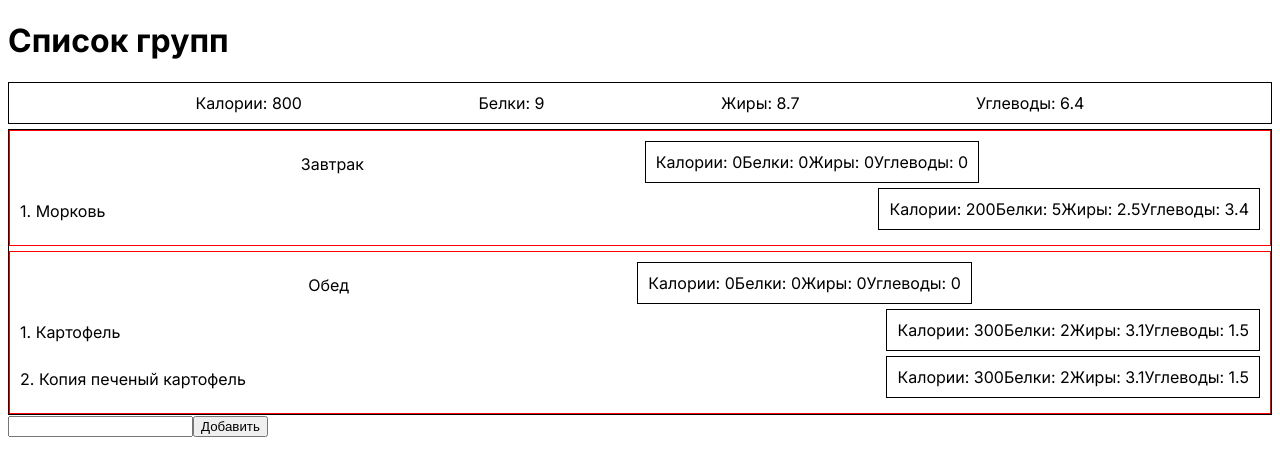
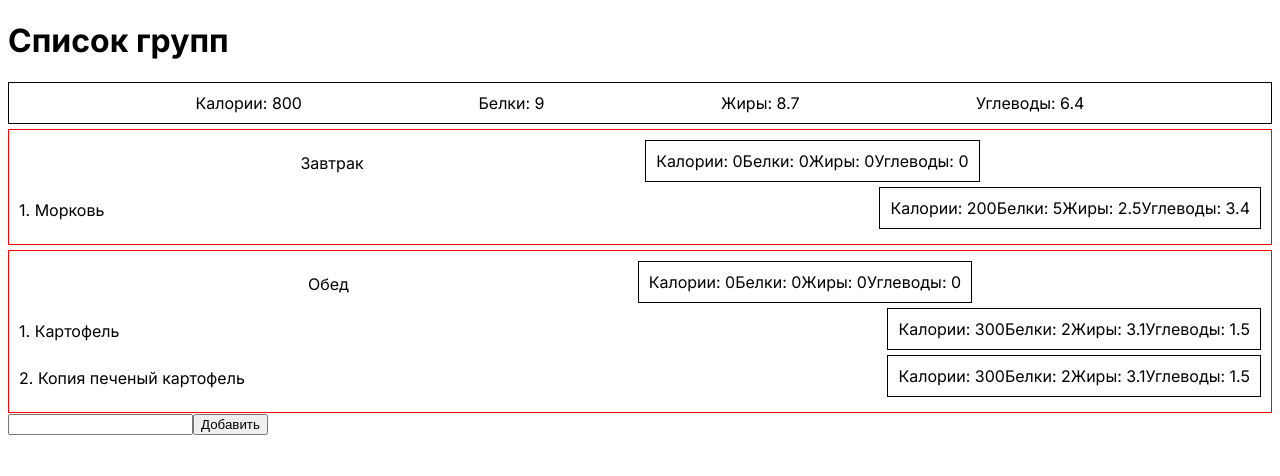
Before and after one commit to demons/fatburger, a Next.js app: page / in a window 1280 px wide. Shown: the top 476 px of the page. Built offline with nearby package versions, Linux system fonts and the light colour scheme.

Commit message:
Удалит рамку у списка групп

```diff
--- a/app/globals.css
+++ b/app/globals.css
@@ -1,7 +1,3 @@
-.group-list {
-  border: 1px solid black;
-}
-
 .group {
   border: 1px solid red;
   margin-bottom: 5px;
```
